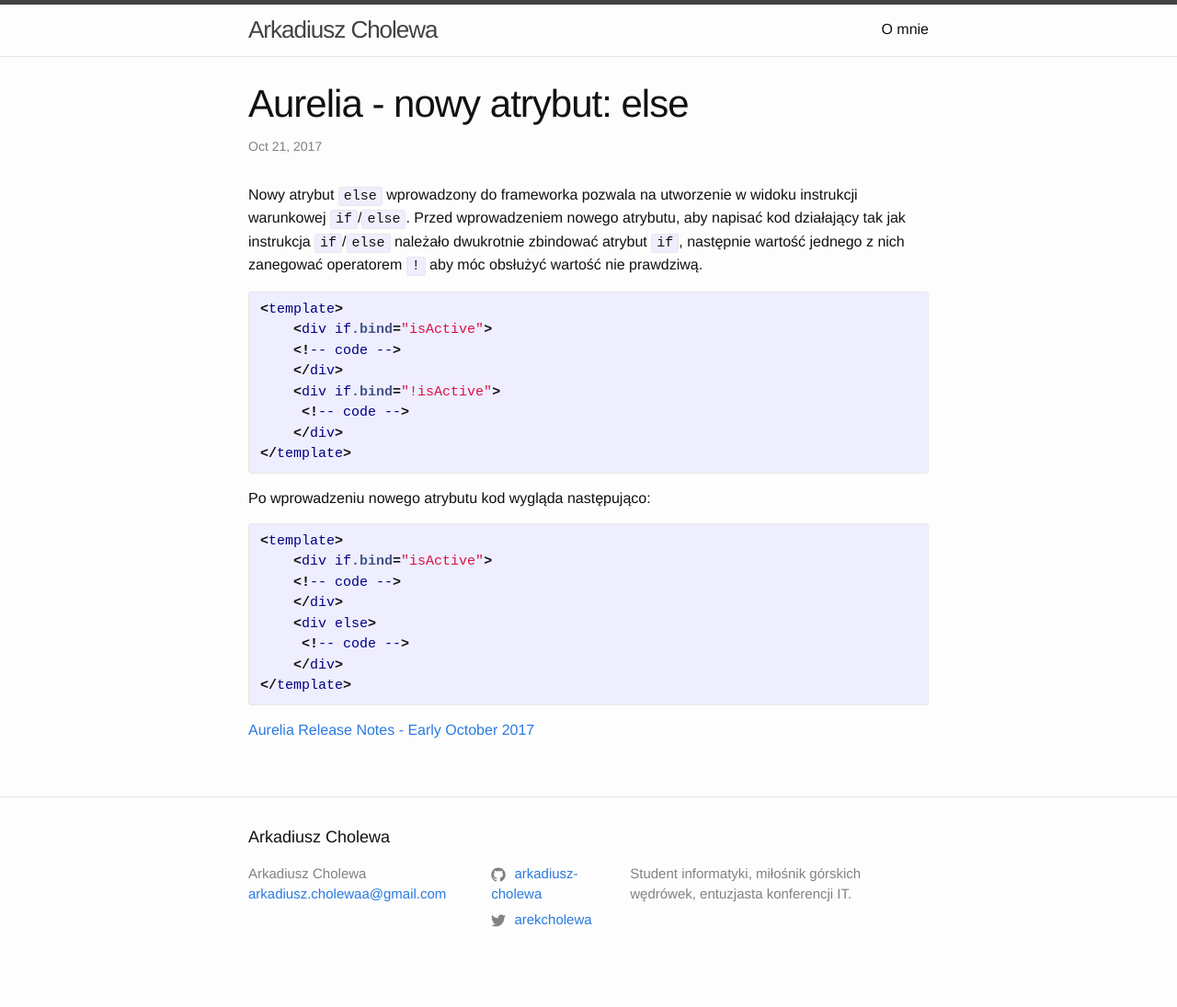
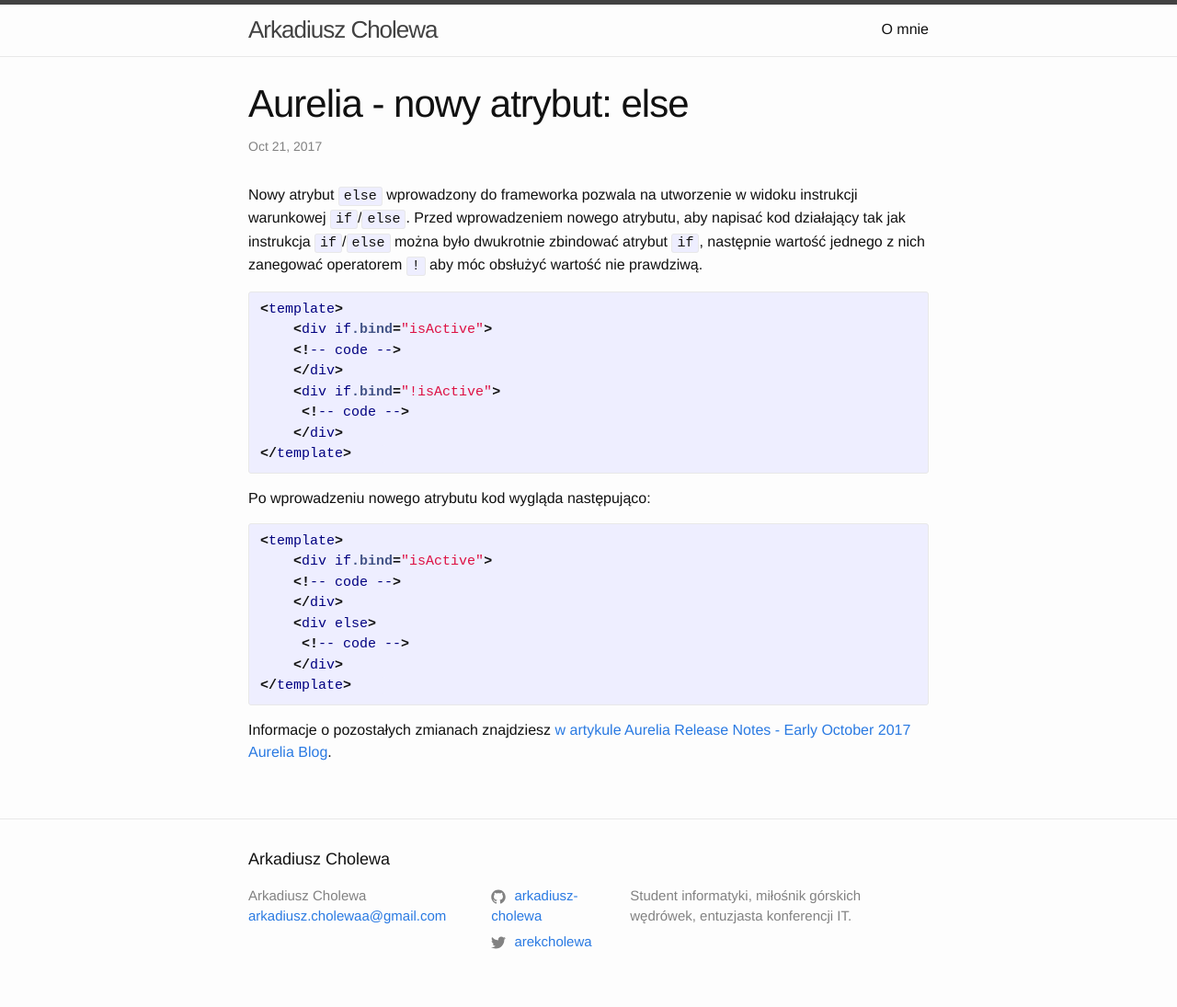
Before and after one commit to arkadiusz-cholewa/arkadiusz-cholewa.github.io, a Jekyll site: the page built from _posts/Aurelia/2017-10-21-Aurelia-nowy-atrybut-else.md, in a window 1280 px wide. Shown: the whole page at 92% size. Built offline with Jekyll 4.4.1, drawn with Linux system fonts in a browser that asks for light colours; comment, search, counter and statistics services are not loaded; before the commit the page ends 1071 px from its top, so only the background shows below that.

Commit message:
new article fix2

```diff
--- a/_posts/Aurelia/2017-10-21-Aurelia-nowy-atrybut-else.md
+++ b/_posts/Aurelia/2017-10-21-Aurelia-nowy-atrybut-else.md
@@ -6,7 +6,7 @@ categories:
 ---
 
 Nowy atrybut `else` wprowadzony do frameworka pozwala na utworzenie w widoku instrukcji warunkowej `if`/`else`.
-Przed wprowadzeniem nowego atrybutu, aby napisać kod działający tak jak instrukcja `if`/`else`  należało dwukrotnie zbindować atrybut `if`, następnie wartość jednego z nich zanegować operatorem `!` aby móc obsłużyć wartość nie prawdziwą.
+Przed wprowadzeniem nowego atrybutu, aby napisać kod działający tak jak instrukcja `if`/`else` można było dwukrotnie zbindować atrybut `if`, następnie wartość jednego z nich zanegować operatorem `!` aby móc obsłużyć wartość nie prawdziwą.
 
 {% highlight css %}
 <template>
@@ -32,4 +32,4 @@ Po wprowadzeniu nowego atrybutu kod wygląda następująco:
 </template>
 {% endhighlight %}
 
-[Aurelia Release Notes - Early October 2017](http://blog.aurelia.io/2017/10/03/aurelia-release-notes-early-october-2017/)
+Informacje o pozostałych zmianach znajdziesz [w artykule Aurelia Release Notes - Early October 2017 Aurelia Blog](http://blog.aurelia.io/2017/10/03/aurelia-release-notes-early-october-2017/).
```
